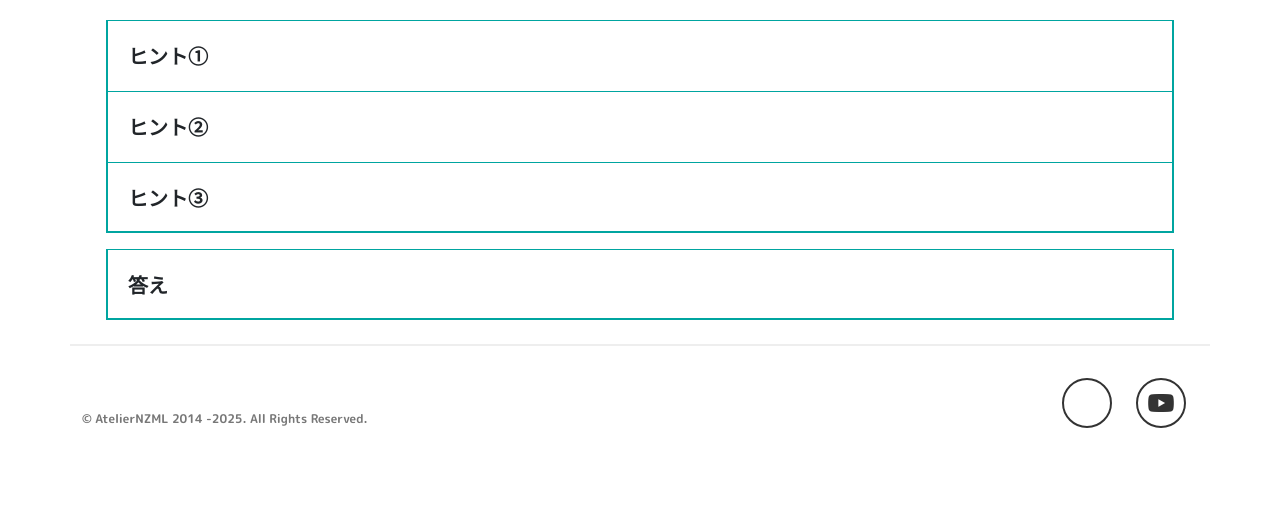
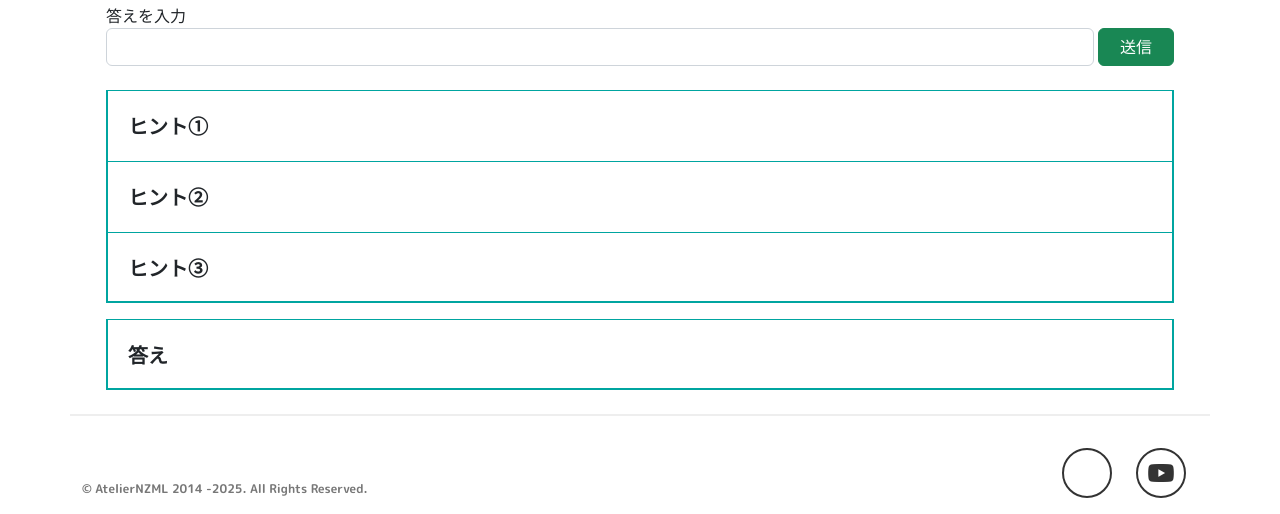
Before and after one commit to atelierNZML/ateliernzml.github.io, a Jekyll site: the page built from _posts/nazo/2024-01-19-how_long.html, in a window 1280 px wide and 1080 px high. Shown: the part 566-1080 px from the top of the window. Built offline with Jekyll 4.4.1, drawn with Linux system fonts in a browser that asks for light colours.

Commit message:
update:回答フォーム追加

```diff
--- a/_layouts/post.html
+++ b/_layouts/post.html
@@ -18,6 +18,16 @@ css: ['post.css']
 
     <div class="nazo-content my-3 d-flex justify-content-center">
         <img class="nazo-img" src="https://lh3.googleusercontent.com/d/{{ page.img_id }}" onerror="this.src='https://drive.google.com/uc?export=view&id={{ page.img_id }}';" alt="謎" />
+    </div>
+
+    <div class="px-4 pt-2">
+        <label for="userAnswer">答えを入力</label>
+        <div class="d-flex">
+            <input type="text" id="userAnswerInput" class="form-control me-1" />
+            <button type="button" id="answerSubmitBtn" class="btn btn-success" style="width: 80px;">送信</button>
+        </div>
+        <div id="answerCorrect" class="result text-danger text-center" style="display: none;">おめでとう、正解！</div>
+        <div id="answerIncorrect" class="result text-primary text-center" style="display: none;">残念、不正解。</div>
     </div>
 
     <div class="px-4 pb-4 pt-2">
@@ -50,7 +60,7 @@ css: ['post.css']
             {% endif %}
         </div>
 
-        <div class="answer">
+        <div class="answer" data-answer="{{ page.answer }}">
             <details class="details nazo-answer">
                 <summary class="details-summary">答え</summary>
                 <div class="details-content">
@@ -64,3 +74,4 @@ css: ['post.css']
         </div>
     </div>
 </div>
+<script type="text/javascript" src="/assets/js/nazo-post.js"></script>
--- a/assets/js/nazo-post.js
+++ b/assets/js/nazo-post.js
@@ -1,3 +1,13 @@
 $(function() {
-    // console.log('ok');
+    $('#answerSubmitBtn').on('click', function() {
+        const answer = $('.answer').data('answer');
+        const userInput = $('#userAnswerInput').val();
+
+        $('.result').hide();
+        if (answer === userInput) {
+            $('#answerCorrect').show();
+        } else {
+            $('#answerIncorrect').show();
+        }
+    })
 })
```
